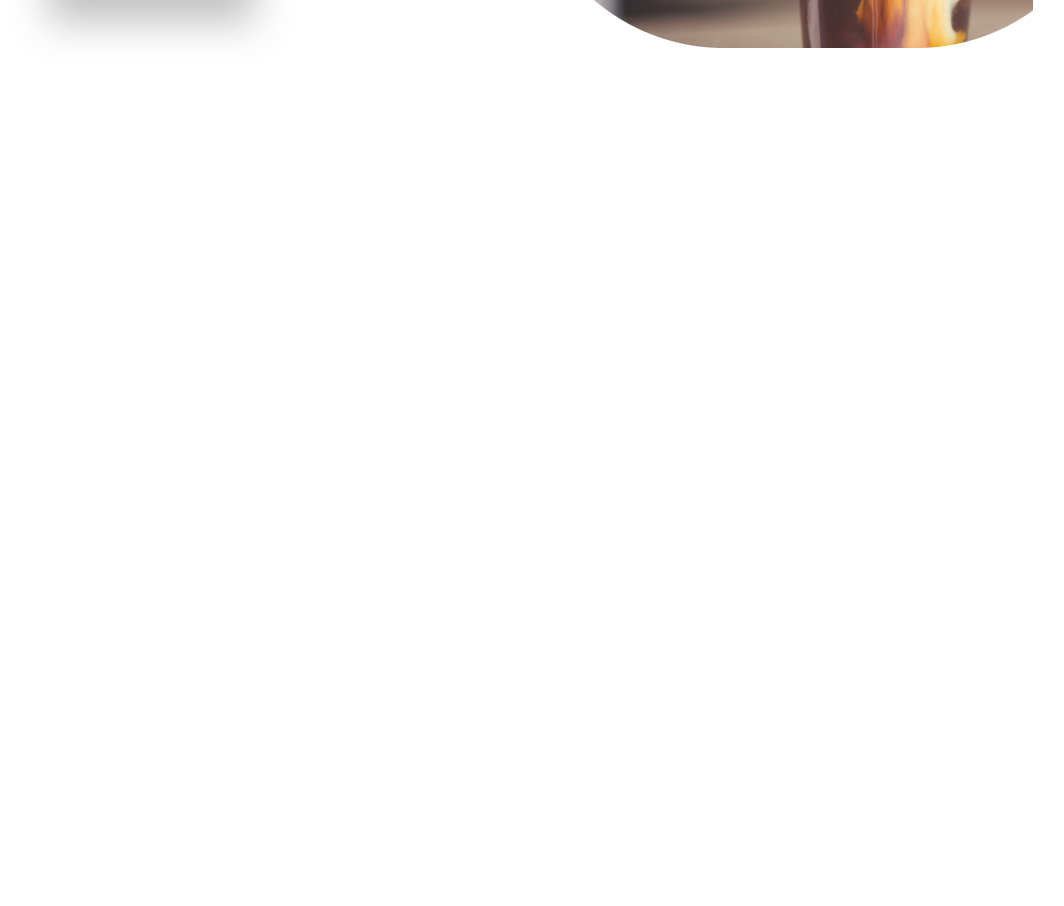
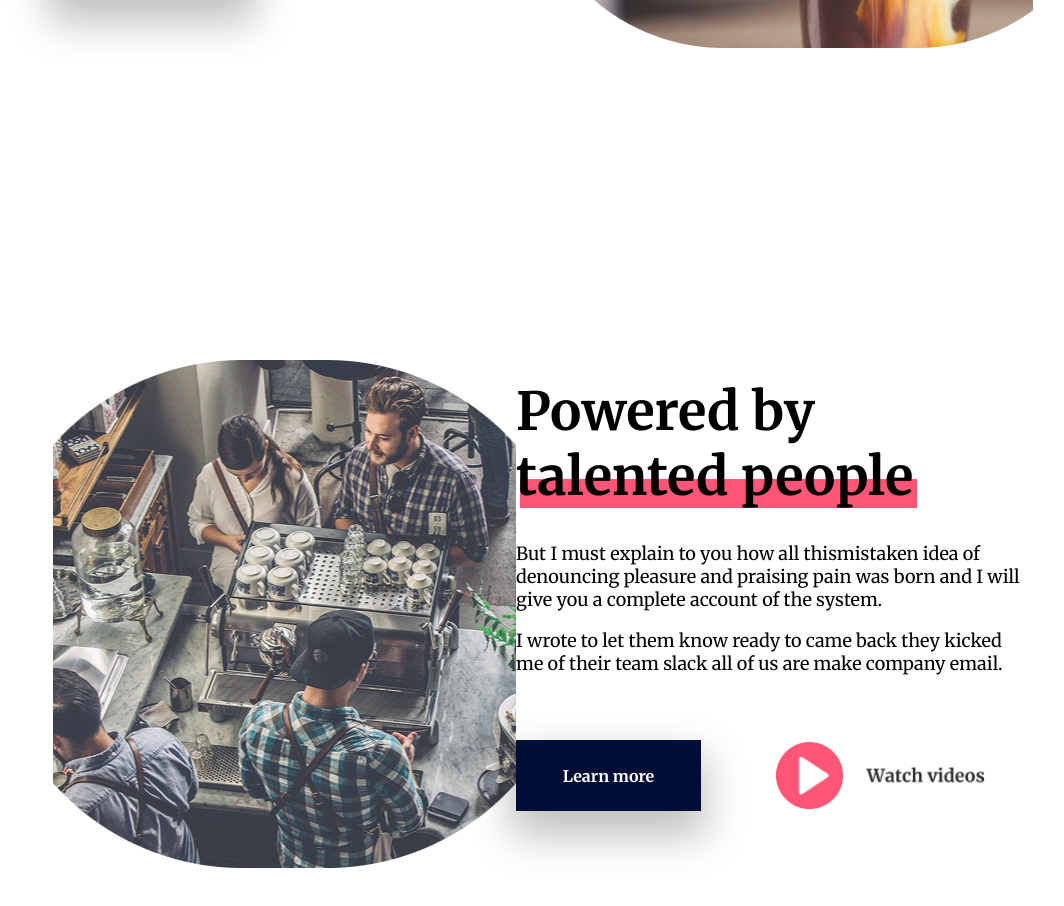
Before and after one commit to ketace06/static-site, a plain HTML site: page index.html in a window 1280 px wide. Shown: the part 844-1750 px from the top of the page, without its empty margins (97-1161 px from the left). Before the commit the page ends 1100 px from the top, so only its background shows below. Drawn offline with Linux system fonts and the light colour scheme.

Commit message:
feat: implementing second page Power By section
closes: #8

```diff
--- a/css/style.css
+++ b/css/style.css
@@ -1,3 +1,7 @@
+html {
+	scroll-behavior: smooth;
+}
+
 body {
 	background-color: #ffffff;
 	margin: 0;
@@ -179,3 +183,130 @@ header {
 	background-color: #ff5678;
 	z-index: -1;
 }
+
+#PoweredBy {
+	max-width: 100%;
+	height: 708px;
+	top: 1092.03px;
+
+	justify-content: space-between;
+	display: flex;
+	align-items: flex-start;
+	flex-direction: row;
+	margin-left: 150px;
+	margin-right: 150px;
+	margin-top: 100px;
+}
+
+#PoweredBy .IllustrationPeople {
+	background-image: url("Images/Illustration\ \(2\).png");
+
+	background-position: center;
+	width: 592px;
+	height: 508px;
+	background-repeat: no-repeat;
+	padding: 4px 4px 4px 4px;
+	gap: 4px;
+	margin-bottom: 100px;
+}
+
+#PoweredBy .Content {
+	display: flex;
+	flex-direction: column;
+	;
+	width: 517px;
+	height: 435px;
+	gap: 60px;
+
+	position: relative;
+}
+
+#PoweredBy .Heading {
+	position: relative;
+	flex-direction: initial;
+	width: 517px;
+	height: 304px;
+	font-family: "Merriweather", serif;
+	font-weight: 400;
+	font-size: 18px;
+	line-height: 23px;
+}
+
+#PoweredBy .Headline {
+	width: 428px;
+	height: 124px;
+	font-family: "Merriweather", serif;
+	font-weight: 700;
+	font-size: 35px;
+	line-height: 22px;
+}
+
+#PoweredBy #Headline h1 {
+	width: 428px;
+	height: 124px;
+	font-family: "Merriweather", serif;
+	font-weight: 900;
+	font-size: 54px;
+	line-height: 62px;
+}
+
+#PoweredBy .Btnclass {
+	display: flex;
+	align-items: center;
+	gap: 20px;
+	margin-top: 20px;
+}
+
+#PoweredBy .Btn {
+	width: 185px;
+	height: 71px;
+	border: none;
+	background-color: #020e35;
+	color: #ffffff;
+	outline: none;
+	box-shadow: none;
+	padding: 24px 40px;
+	cursor: pointer;
+	font-size: 16px;
+	font-family: "Merriweather", serif;
+	font-weight: 700;
+	line-height: 20px;
+	box-shadow: 0px 20px 40px 5px rgba(0, 0, 0, 0.25);
+
+}
+
+.Watchvideos {
+	background-image: url("Images/Watch\ video.png");
+	background-size: contain;
+	background-repeat: no-repeat;
+	background-color: #ffffff;
+
+	width: 212px;
+	height: 68px;
+	cursor: pointer;
+	outline: none;
+	border: none;
+	margin-left: 55px;
+}
+
+#span2 {
+	height: auto;
+	display: inline-block;
+	position: relative;
+}
+
+#PoweredBy #span2 {
+	position: relative;
+	display: inline;
+}
+
+#PoweredBy #span2::before {
+	content: "";
+	position: absolute;
+	top: 55%;
+	left: 1%;
+	width: 100%;
+	height: 29px;
+	background-color: #ff5678;
+	z-index: -1;
+}
--- a/index.html
+++ b/index.html
@@ -33,14 +33,25 @@
       <div class="Image1café">
       </div>
     </section>
-    <section id="about">
-
-    </section>
-    <section id="services">
-
-    </section>
-    <section id="our-work">
-
+    <section id="PoweredBy">
+      <div class="IllustrationPeople"></div>
+      <div class="Content">
+        <div class="Heading">
+          <div class="Headline">
+            <h1>Powered by</h1>
+            <h1><span id="span2">talented people</span></h1>
+          </div>
+          <p>But I must explain to you how all thismistaken idea of denouncing pleasure and praising pain was born
+            and I will give you a complete account of the system.
+          <p> I wrote to let them know ready to came back they kicked me of their team slack all of us are make company
+            email.</p>
+          </p>
+        </div>
+        <div class="Btnclass">
+          <button class="Btn">Learn more</button>
+          <button class="Watchvideos"></button>
+        </div>
+      </div>
     </section>
 
   </main>
```
Also changed, not shown: css/Images/Illustration (2).png (added), css/Images/Watch video.png (added).
